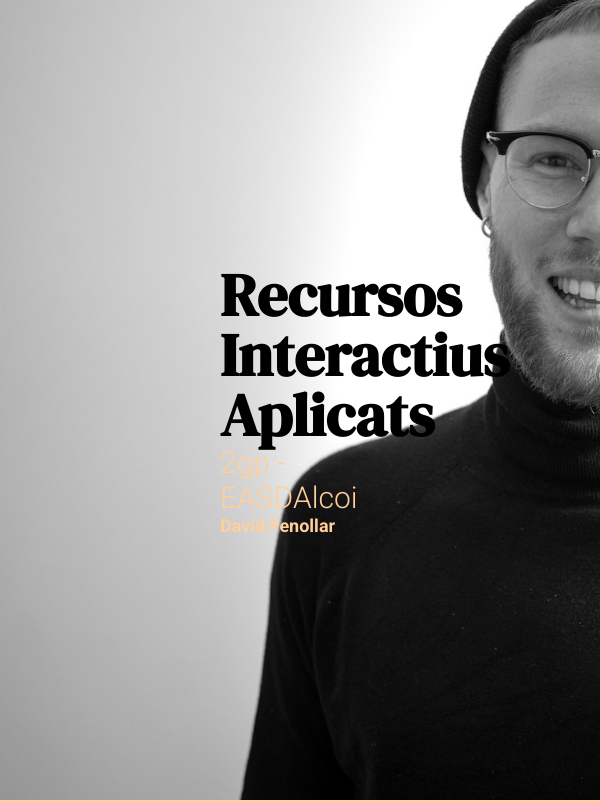
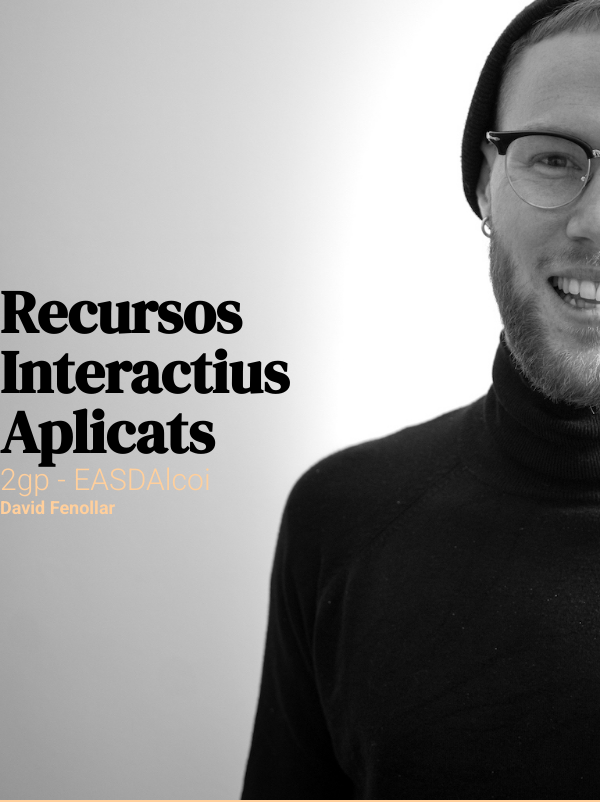
Before and after one commit to davidfenollar/p1, a plain HTML site: page index.html in a window 600 px wide. Shown: the top 802 px of the page. Drawn offline with Linux system fonts and the light colour scheme.

Commit message:
Update index.html

```diff
--- a/index.html
+++ b/index.html
@@ -27,7 +27,7 @@
 
 
         header {
-            padding: 0em 1em;
+            padding: 0em 0em;
             display: flex;
             flex-direction: column;
             align-items: flex-start;
@@ -170,7 +170,7 @@
 
             header {
                 background-image: url('img/david_tableta.jpg');
-                padding: 0 11em;
+                padding: 0 0em;
             }
 
             h1 {
```
